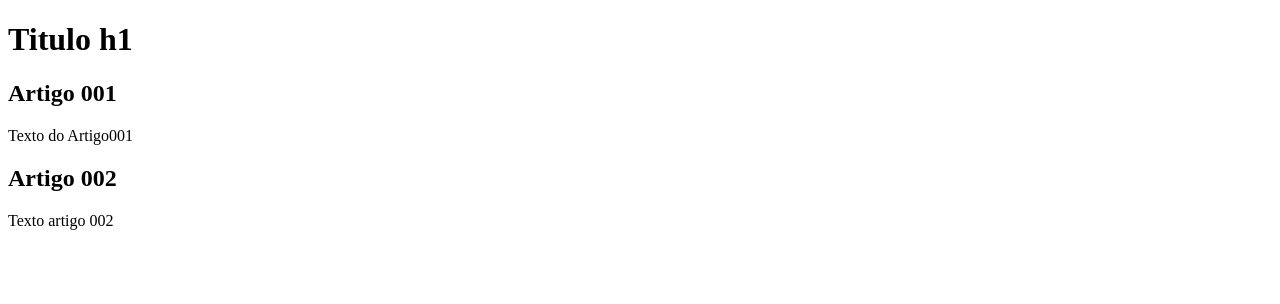
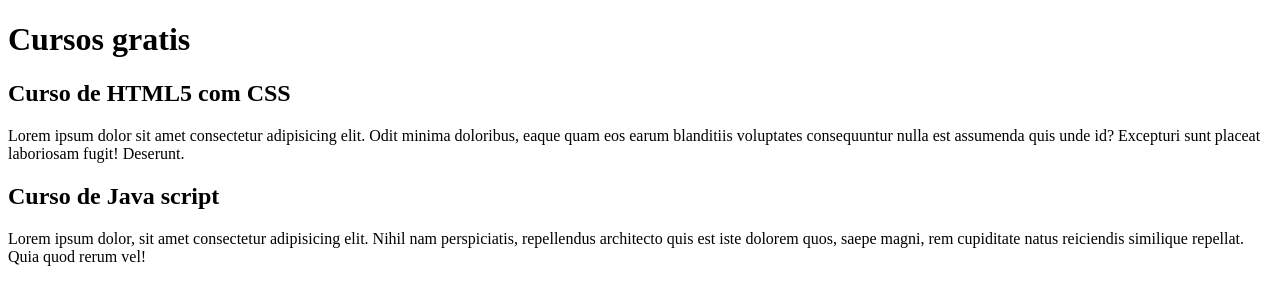
Before and after one commit to suraydan/projeto-site, a plain HTML site: page index.html in a window 1280 px wide. Drawn offline with Linux system fonts and the light colour scheme.

Commit message:
Comecei a escrever o conteudo

```diff
--- a/index.html
+++ b/index.html
@@ -8,15 +8,15 @@
 <body>
     <main>
         <header>
-            <h1>Titulo h1</h1>
+            <h1>Cursos gratis</h1>
         </header>
         <article>
-            <h2>Artigo 001</h2>
-            <p>Texto do Artigo001</p>
+            <h2>Curso de HTML5 com CSS </h2>
+            <p>Lorem ipsum dolor sit amet consectetur adipisicing elit. Odit minima doloribus, eaque quam eos earum blanditiis voluptates consequuntur nulla est assumenda quis unde id? Excepturi sunt placeat laboriosam fugit! Deserunt.</p>
         </article>
         <article>
-            <h2>Artigo 002</h2>
-            <p>Texto artigo 002</p>
+            <h2>Curso de Java script </h2>
+            <p>Lorem ipsum dolor, sit amet consectetur adipisicing elit. Nihil nam perspiciatis, repellendus architecto quis est iste dolorem quos, saepe magni, rem cupiditate natus reiciendis similique repellat. Quia quod rerum vel!</p>
         </article>
     </main>
 </body>
```
